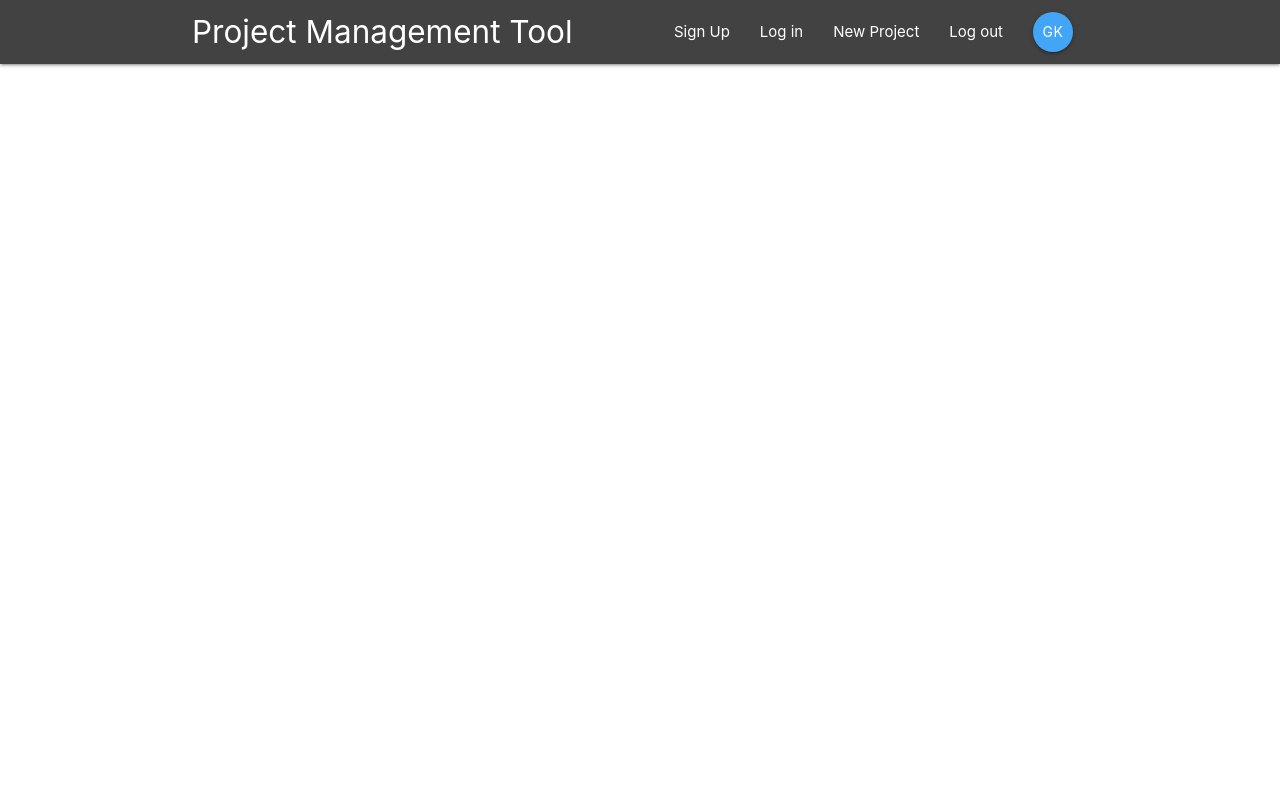
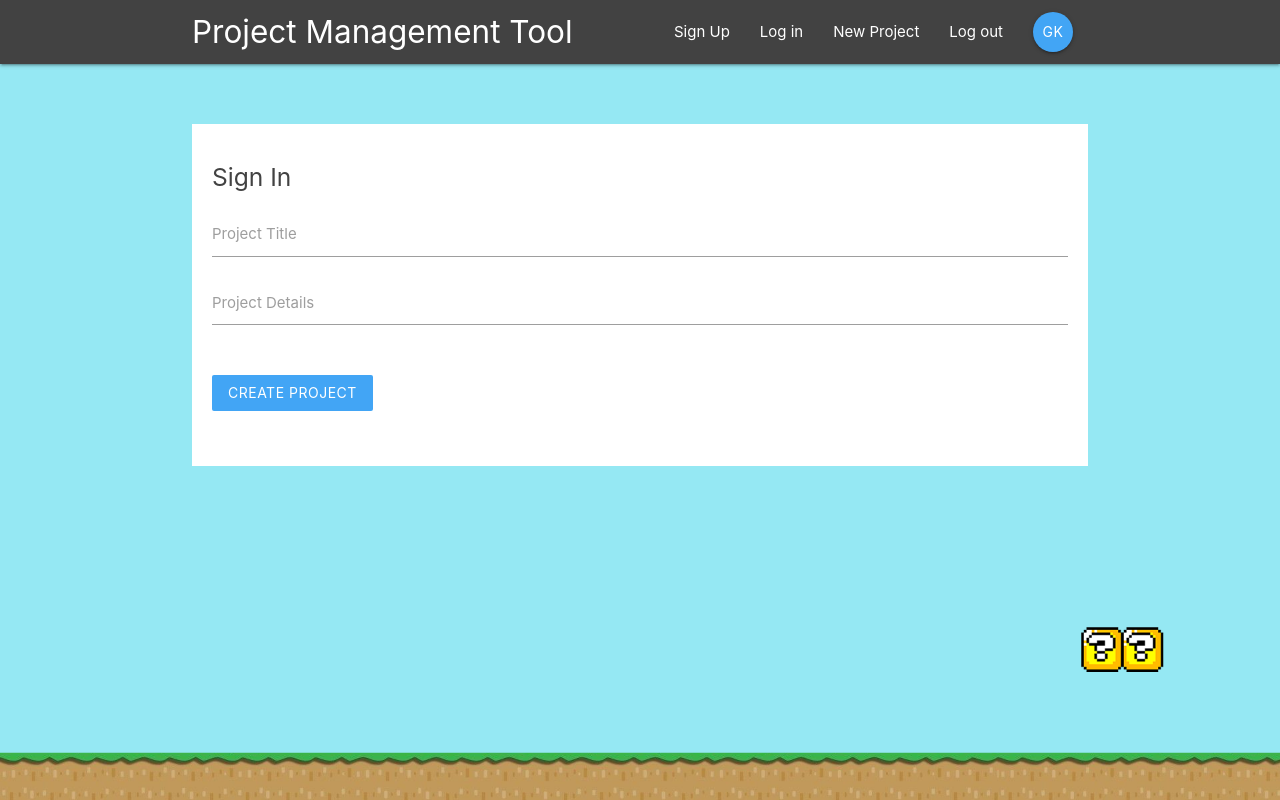
Before and after one commit to guru-sode/project-management-tool, a React (Create React App) app: page /createProject in a window 1280 px wide. Built offline with nearby package versions, Linux system fonts and the light colour scheme.

Commit message:
Background and routes

```diff
--- a/src/App.js
+++ b/src/App.js
@@ -5,6 +5,7 @@ import Dashboard from './component/dashboard/Dashboard';
 import ProjectDetails from './component/projects/ProjectDetails';
 import SignIn from './component/auth/SignIn';
 import SignUp from './component/auth/SignUp';
+import CreateProject from './component/projects/CreateProject';
 
 function App() {
   return (
@@ -16,6 +17,7 @@ function App() {
         <Route exact path='/project/:id' component={ProjectDetails} />
         <Route exact path='/signin' component={SignIn} />
         <Route exact path='/signup' component={SignUp} />
+        <Route exact path='/createProject' component={CreateProject} />
       </Switch>
     </div>
     </BrowserRouter>
--- a/src/component/layout/SignedInLinks.js
+++ b/src/component/layout/SignedInLinks.js
@@ -5,7 +5,7 @@ const SignedInLinks = () => {
     return(
             <ul className="right">
                 <li>
-                    <NavLink to='/'>New Project</NavLink>
+                    <NavLink to='/createProject'>New Project</NavLink>
                 </li>
                 <li>
                     <NavLink to='/'>Log out</NavLink>
--- a/src/component/layout/SignedOutLinks.js
+++ b/src/component/layout/SignedOutLinks.js
@@ -5,10 +5,10 @@ const SignedOutLinks = () => {
     return(
             <ul className="right">
                 <li>
-                    <NavLink to='/'>Sign Up</NavLink>
+                    <NavLink to='/signup'>Sign Up</NavLink>
                 </li>
                 <li>
-                    <NavLink to='/'>Log in</NavLink>
+                    <NavLink to='/signin'>Log in</NavLink>
                 </li>
             </ul>
     )
--- a/src/component/projects/CreateProject.js
+++ b/src/component/projects/CreateProject.js
@@ -0,0 +1,47 @@
+import React, { Component } from 'react';
+
+class CreateProject extends Component {
+    state = {
+        title: '',
+        content: ''
+      }
+
+    handleChange = (e) => {
+        this.setState({
+            [e.target.id] : e.target.value
+        })
+    }
+
+    handleSubmit = (e) => {
+        e.preventDefault();
+        console.log(this.state)
+    }
+
+    render() {
+        return (
+            <div className="container">
+                <form className="white" onSubmit={this.handleSubmit}>
+                    <h5 className="grey-text text-darken-3">
+                        Sign In
+                    </h5>
+                    <div className="input-field">
+                        <label htmlFor="text">Project Title</label>
+                        <input type="text" id="title" onChange={this.handleChange} />
+                    </div>
+                    <div className="input-field">
+                        <label htmlFor="text">Project Details</label>
+                        <textarea className="materialize-textarea" cols="30" rows="10" id="content" onChange={this.handleChange} />
+                    </div>
+                    <div className="input-field">
+                        <button class="btn blue lighten-1 z-depth-0">
+                            Create Project
+                        </button>
+                    </div>
+                </form>
+
+            </div>
+         );
+    }
+}
+
+export default CreateProject;
--- a/src/component/projects/ProjectList.js
+++ b/src/component/projects/ProjectList.js
@@ -7,6 +7,8 @@ const ProjectList = () => {
             <ProjectSummary />
             <ProjectSummary />
             <ProjectSummary />
+            <ProjectSummary />
+            <ProjectSummary />
         </div>
     )
 }
--- a/src/index.css
+++ b/src/index.css
@@ -5,6 +5,25 @@ body {
     sans-serif;
   -webkit-font-smoothing: antialiased;
   -moz-osx-font-smoothing: grayscale;
+  background: url(/img/mario-bg.png) no-repeat;
+  background-size: 100%;
+  background-position: bottom;
+  padding: 0;
+  background-color: #95e8f3;
+  min-height: 100%;
+}
+
+html{
+  min-height: 100%;
+}
+
+form{
+  padding: 20px;
+  margin-top: 60px;
+}
+
+form button, form h5{
+  margin: 20px 0;
 }
 
 code {
```
Also changed, not shown: public/img/mario-bg.png (added).
